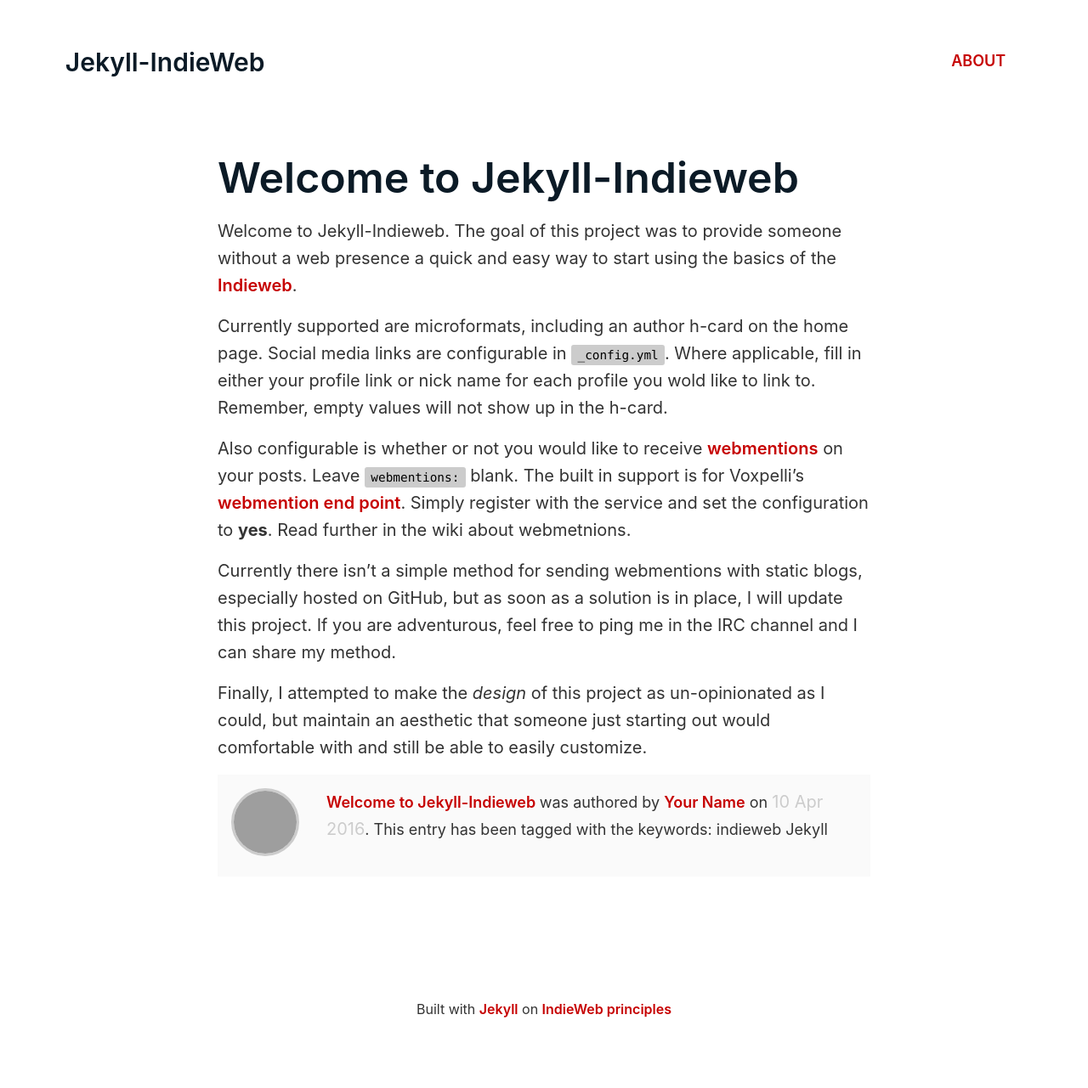
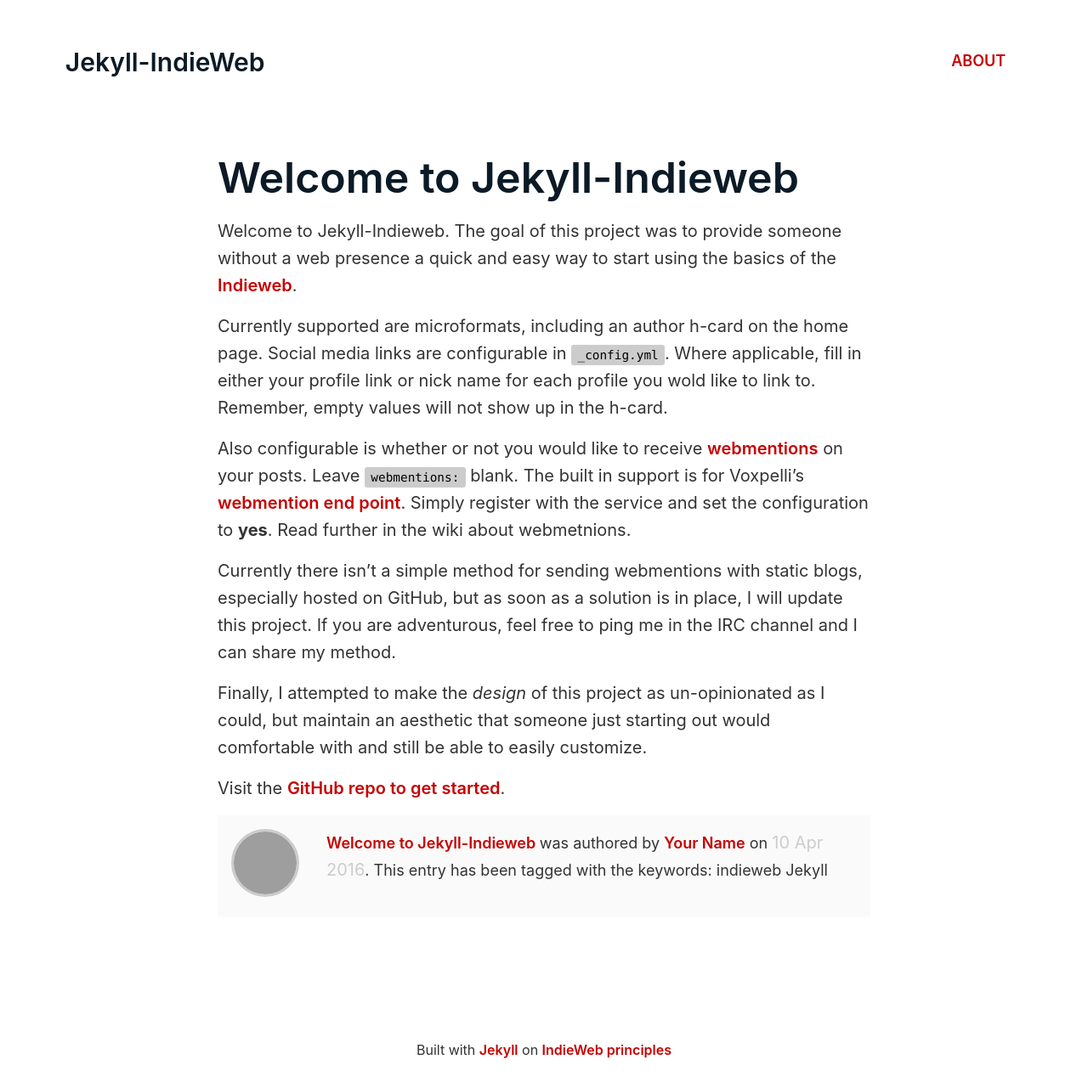
Before and after one commit to miklb/jekyll-indieweb, a Jekyll site: the page built from _posts/2016-4-10-welcome-to-jekyll-indieweb.md, in a window 1280 px wide. Shown: the whole page at 85% size. Built offline with Jekyll 4.4.1, drawn with Linux system fonts in a browser that asks for light colours; before the commit the page ends 1233 px from its top, so only the background shows below that; grey boxes are pictures that could not be loaded.

Commit message:
update welcome post with link to repo

```diff
--- a/_posts/2016-4-10-welcome-to-jekyll-indieweb.md
+++ b/_posts/2016-4-10-welcome-to-jekyll-indieweb.md
@@ -16,3 +16,5 @@
 Currently there isn't a simple method for sending webmentions with static blogs, especially hosted on GitHub, but as soon as a solution is in place, I will update this project. If you are adventurous, feel free to ping me in the  IRC channel and I can share my method.
 
 Finally, I attempted to make the *design* of this project as un-opinionated as I could, but maintain an aesthetic that someone just starting out would comfortable with and still be able to easily customize.
+
+Visit the [GitHub repo to get started](https://github.com/miklb/jekyll-indieweb).
```
